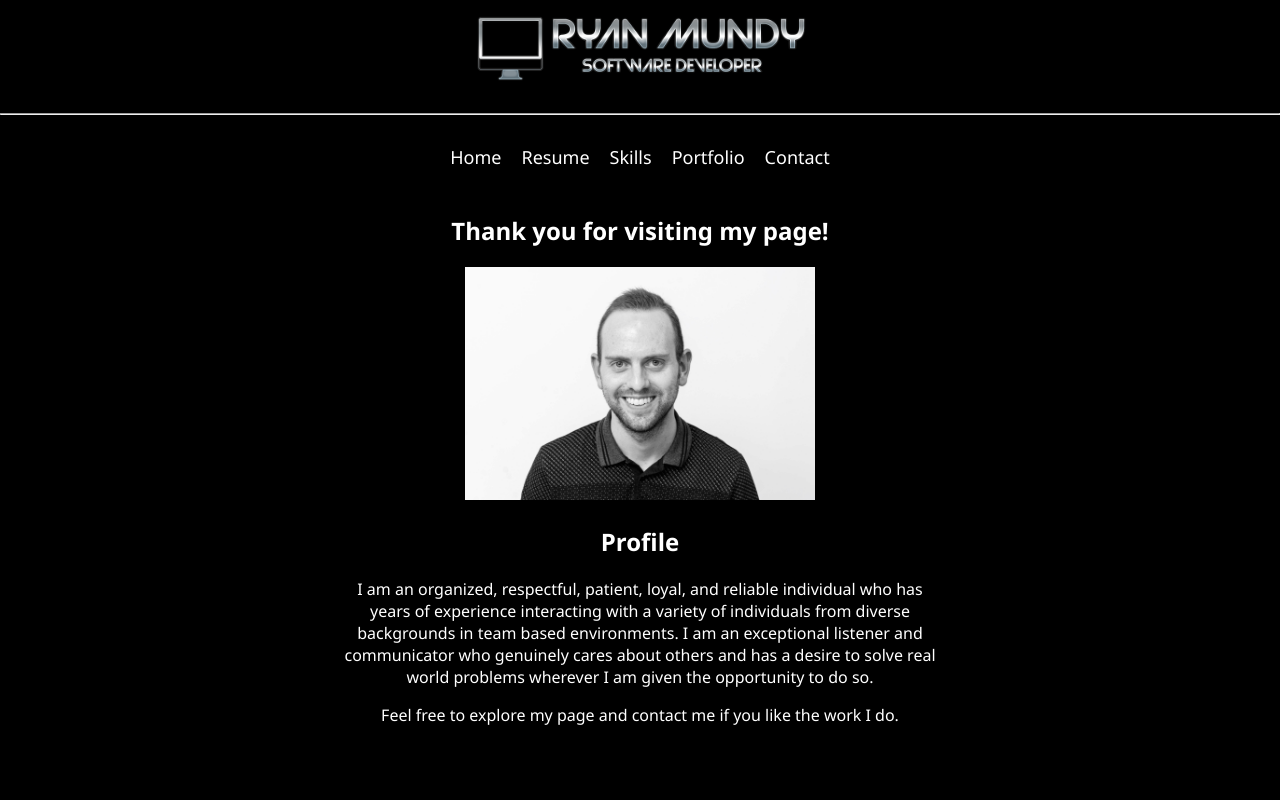
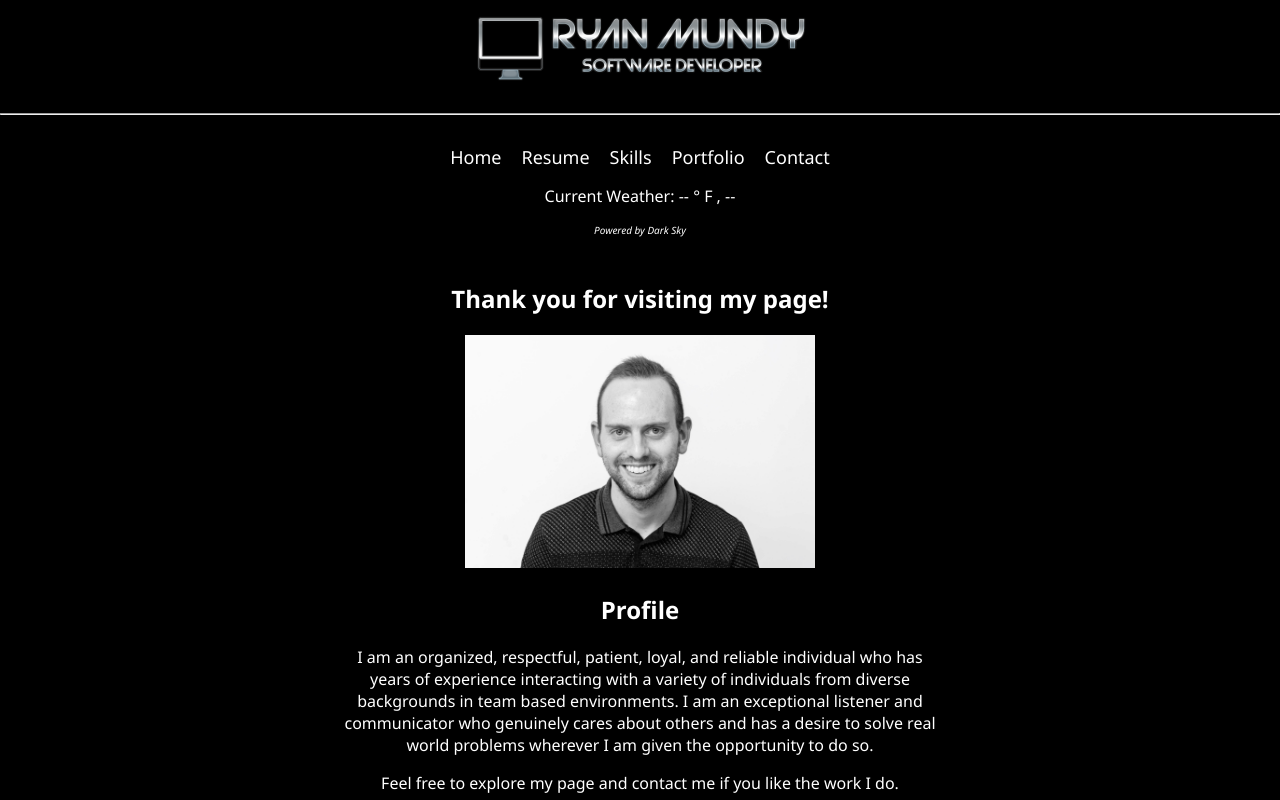
Before and after one commit to ryanmundy/personal-site, a React (Create React App) app: page /#/home in a window 1280 px wide. Shown: the top 800 px of the page. Built offline with nearby package versions, Linux system fonts and the light colour scheme; no server answers.

Commit message:
adds weather

```diff
--- a/package.json
+++ b/package.json
@@ -31,7 +31,8 @@
     "react-scripts": "^2.0.3",
     "redux": "^3.7.2",
     "redux-logger": "^3.0.6",
-    "redux-saga": "^0.16.0"
+    "redux-saga": "^0.16.0",
+    "skycons": "^1.0.0"
   },
   "scripts": {
     "start": "node server/server.js",
--- a/src/components/App/App.css
+++ b/src/components/App/App.css
@@ -48,6 +48,11 @@ h2{
 
 p{
     text-align: center;
+    color: white;
+}
+
+a{
+    text-decoration: none;
 }
 
 .school{
--- a/src/components/App/App.js
+++ b/src/components/App/App.js
@@ -29,25 +29,36 @@ class App extends Component {
     origin: {
       lat: '',
       lng: ''
+    },
+    weather: {
+      currentWeather: '-- ',
+      currentDescription: '--',
+      currentIcon: ''
     }
-  }
-
-  componentWillMount() {
-    this.getGeoLocation();
   }
 
   componentDidMount() {
     initializeReactGA();
+    this.getGeoLocation();
+  }
 
+  getWeather = () => {
     axios({
       method: 'GET',
       url: `/forecast/?lat=${this.state.origin.lat}&lng=${this.state.origin.lng}`
     }).then((response) => {
       console.log(response)
+      this.setState({
+        ...this.state,
+        weather: {
+          currentWeather: Math.round(response.data.currently.temperature),
+          currentDescription: response.data.currently.summary,
+          currentIcon: response.data.currently.icon
+        }
+      })
     }).catch((error) => {
       console.log(error)
     });
-
   }
 
   // captures users current location
@@ -64,6 +75,7 @@ class App extends Component {
               lng: position.coords.longitude
             }
           })
+          this.getWeather();
         }
       )
     } else {
@@ -79,6 +91,8 @@ class App extends Component {
       <Router>
         <div>
           <Nav />
+          <p>Current Weather: {this.state.weather.currentIcon} {this.state.weather.currentWeather}° F , {this.state.weather.currentDescription}</p>
+          <a target="_blank" href="https://darksky.net/poweredby/"><p style={{ fontSize: "10px" }}><em>Powered by Dark Sky</em></p></a>
           <Switch>
             <Redirect exact from="/" to="/home" />
             <Route
```
